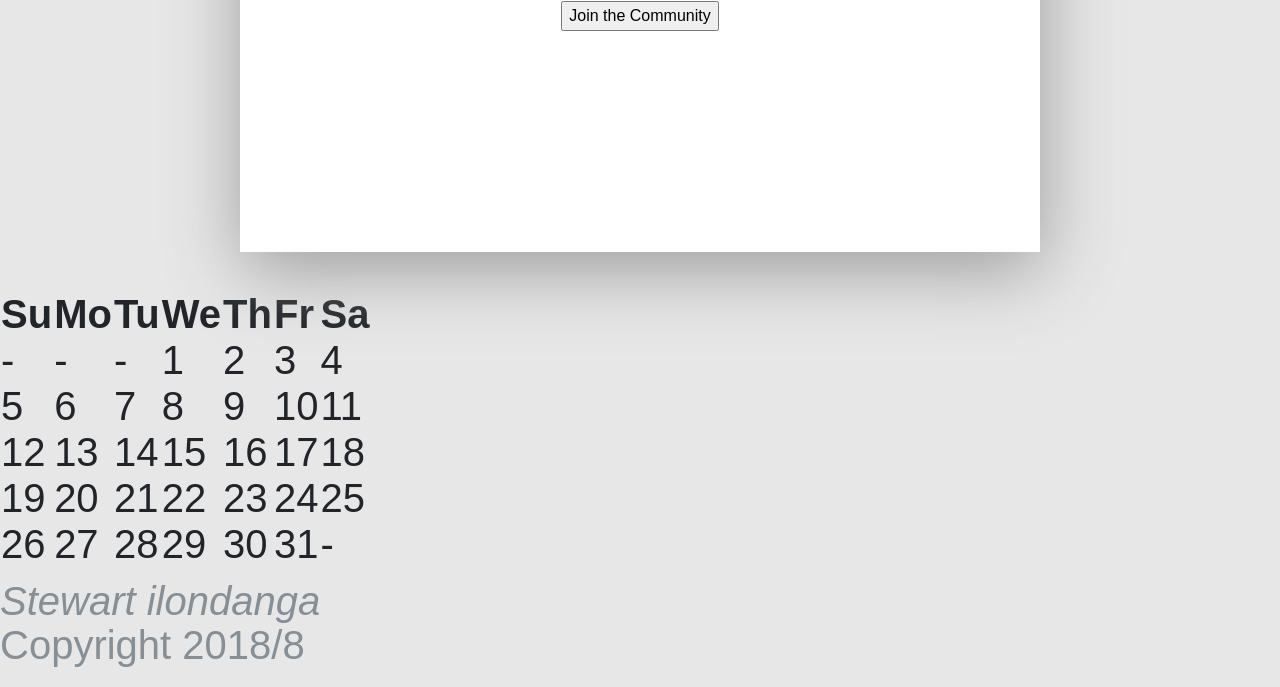
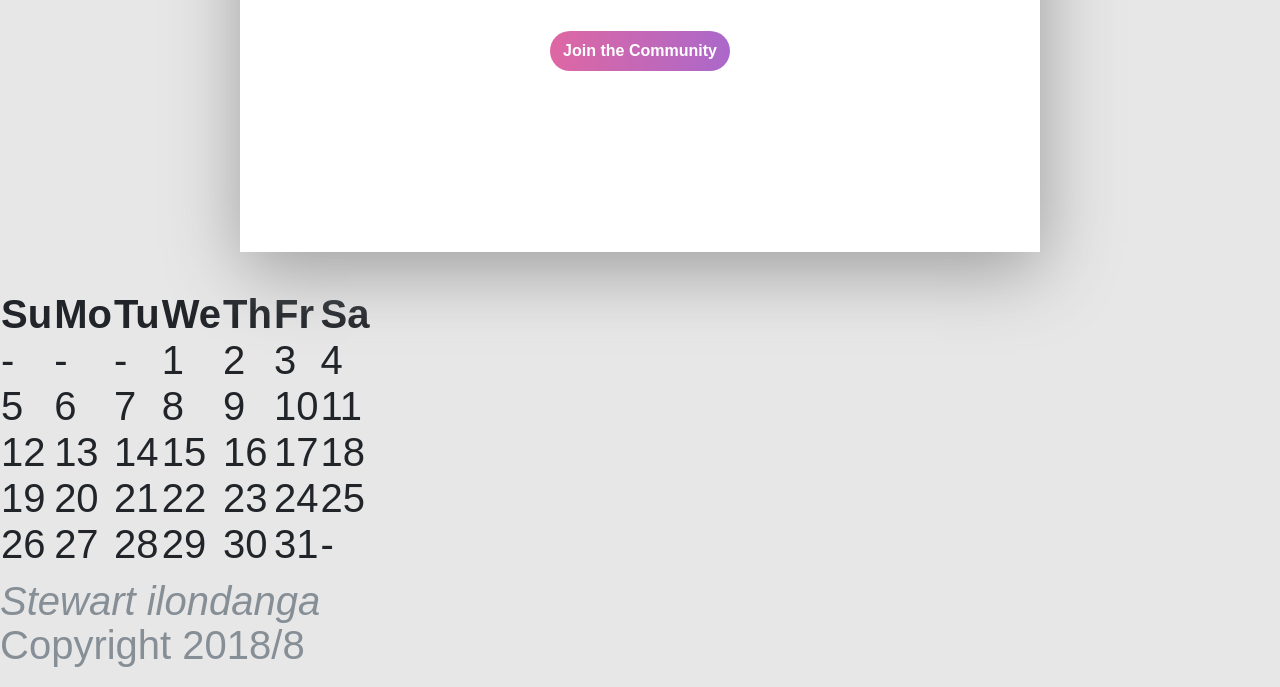
Before and after one commit to stewilondanga/drop-down-login, a plain HTML site: page index.html in a window 1280 px wide. Shown: the part 386-1073 px from the top of the page. Drawn offline with nearby package versions, Linux system fonts and the light colour scheme.

Commit message:
add css/styles.css

```diff
--- a/css/styles.css
+++ b/css/styles.css
@@ -128,7 +128,7 @@ body {
       font-weight: bolder;
     }
   }
-  /*  button {
+  button {
     height: 40px;
     width: 180px;
     border: none;
@@ -142,7 +142,7 @@ body {
   }
 }
 
-.show-hide {
+/*.show-hide {
   display: block;
 }
 
```
